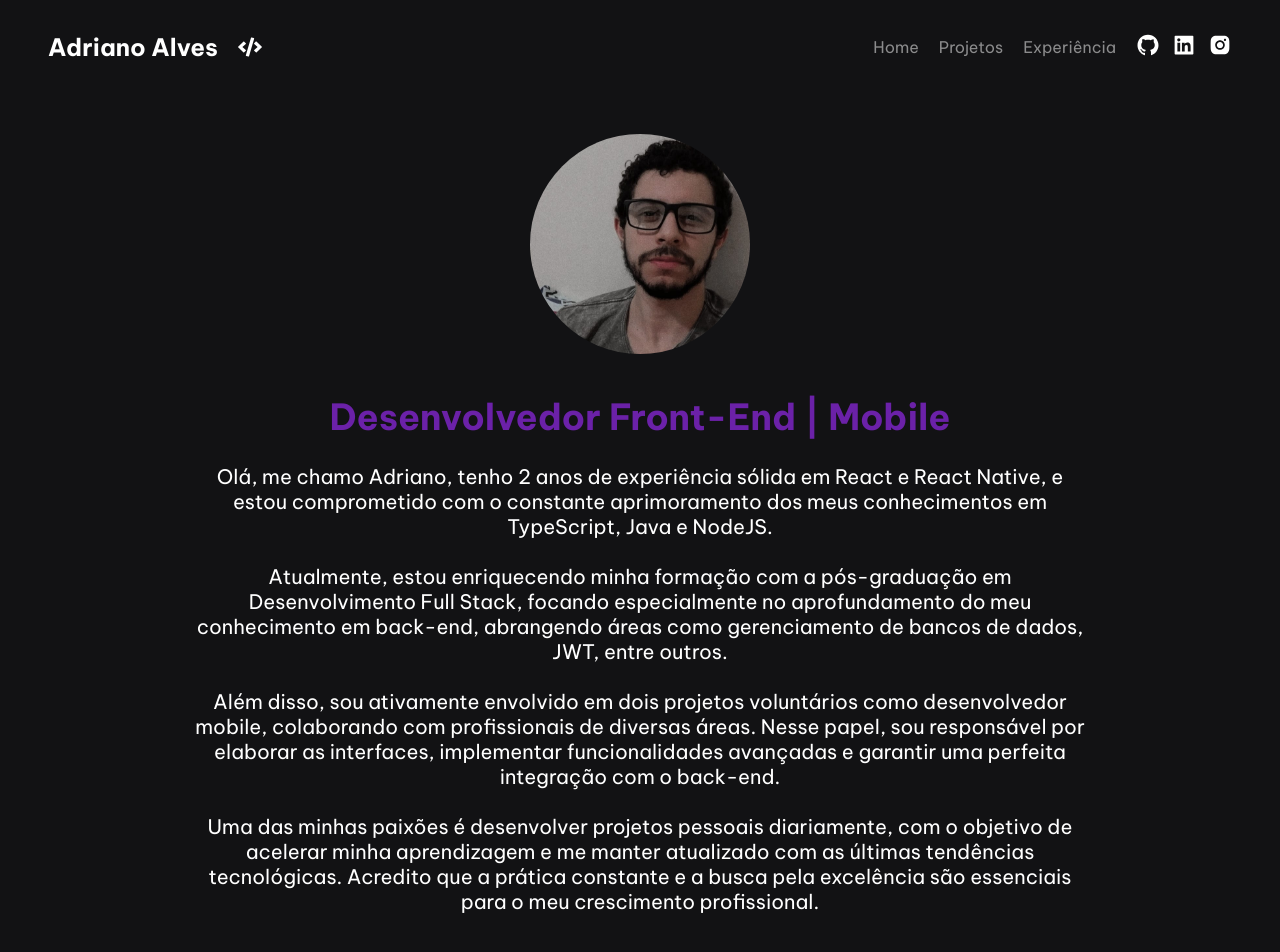
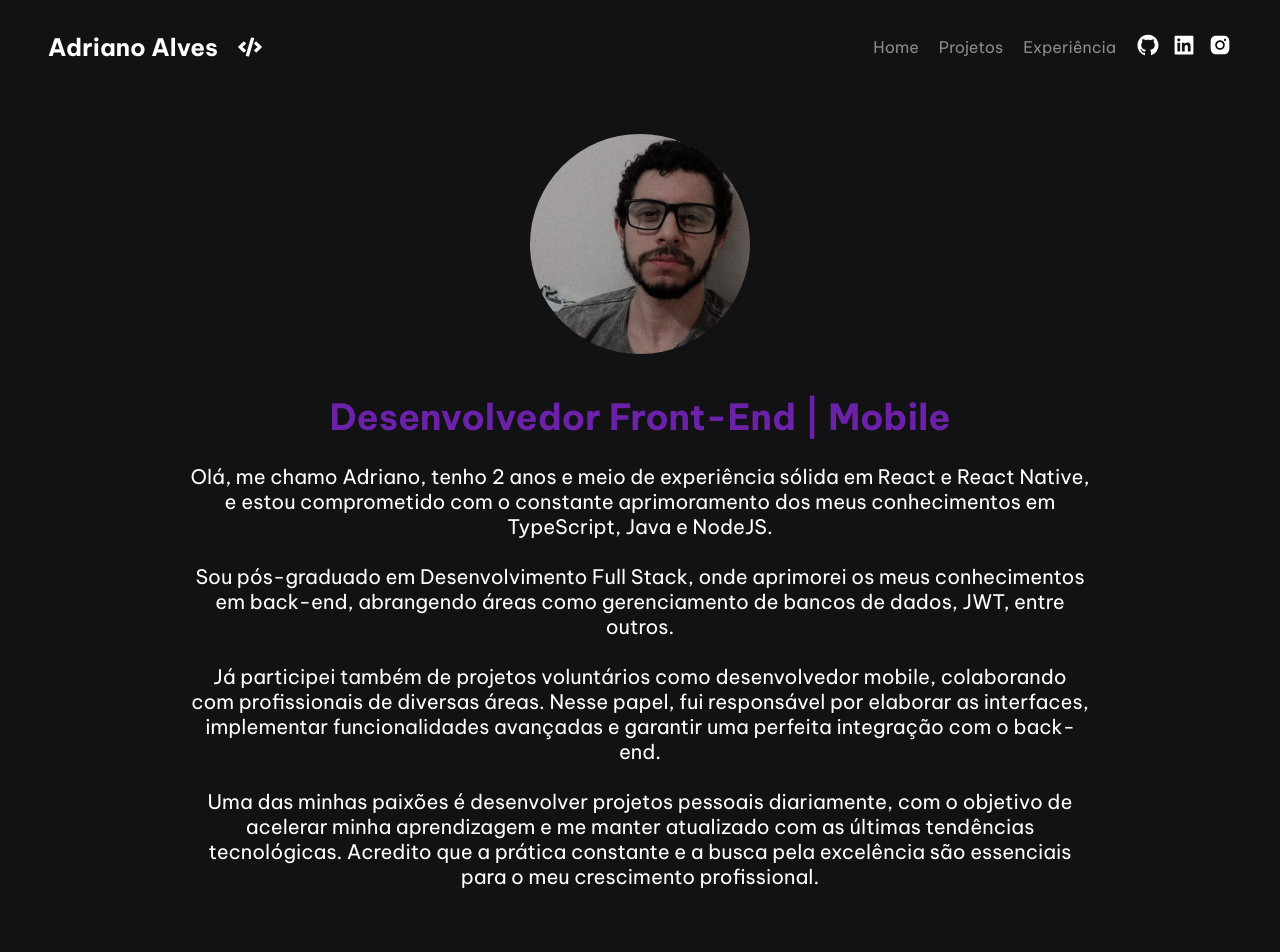
Before and after one commit to Adrianodbs/Portifolio-reactjs, a React (Create React App) app: page /experience in a window 1280 px wide. Shown: the top 952 px of the page. Built offline with nearby package versions, Linux system fonts and the light colour scheme.

Commit message:
Update experience

```diff
--- a/src/pages/Experience/index.jsx
+++ b/src/pages/Experience/index.jsx
@@ -48,16 +48,14 @@ export default function Experience() {
         <img src={perfil} alt="Foto do perfil" />
         <h2>Desenvolvedor Front-End | Mobile</h2>
         <p>
-          Olá, me chamo Adriano, tenho 2 anos de experiência sólida em React e
+          Olá, me chamo Adriano, tenho 2 anos e meio de experiência sólida em React e
           React Native, e estou comprometido com o constante aprimoramento dos
           meus conhecimentos em TypeScript, Java e NodeJS. <br /> <br />{' '}
-          Atualmente, estou enriquecendo minha formação com a pós-graduação em
-          Desenvolvimento Full Stack, focando especialmente no aprofundamento do
-          meu conhecimento em back-end, abrangendo áreas como gerenciamento de
-          bancos de dados, JWT, entre outros. <br /> <br /> Além disso, sou
-          ativamente envolvido em dois projetos voluntários como desenvolvedor
+          Sou pós-graduado em
+          Desenvolvimento Full Stack, onde aprimorei os meus conhecimentos em back-end, abrangendo áreas como gerenciamento de
+          bancos de dados, JWT, entre outros. <br /> <br /> Já participei também de projetos voluntários como desenvolvedor
           mobile, colaborando com profissionais de diversas áreas. Nesse papel,
-          sou responsável por elaborar as interfaces, implementar
+          fui responsável por elaborar as interfaces, implementar
           funcionalidades avançadas e garantir uma perfeita integração com o
           back-end. <br /> <br /> Uma das minhas paixões é desenvolver projetos
           pessoais diariamente, com o objetivo de acelerar minha aprendizagem e
@@ -83,12 +81,12 @@ export default function Experience() {
           <ExperienceCard
             img={video4me}
             title="Video4Me (Dev. Mobile)"
-            duration="MAR 2023 (Atual - Voluntário) "
+            duration="MAR 2023 / FEV 2024 "
           />
           <ExperienceCard
             img={temvagamestre}
             title="Tem vaga mestre? (Dev. Mobile)"
-            duration="JUN 2023 (Atual - Voluntário) "
+            duration="JUN 2023 / FEV 2024 "
           />
         </div>
       </C.Experience>
```
